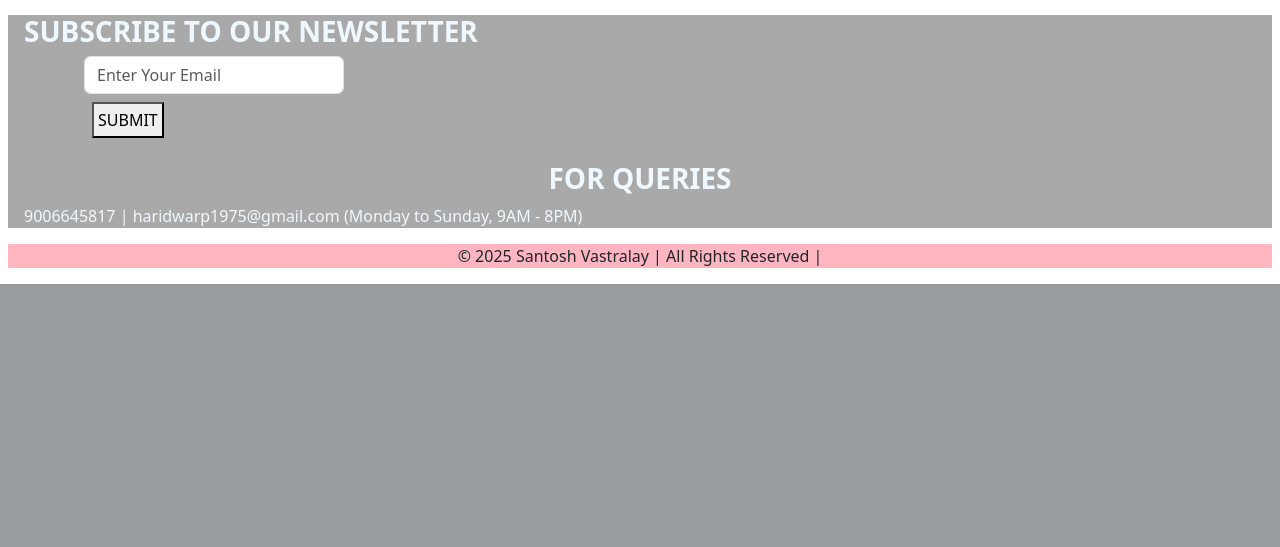
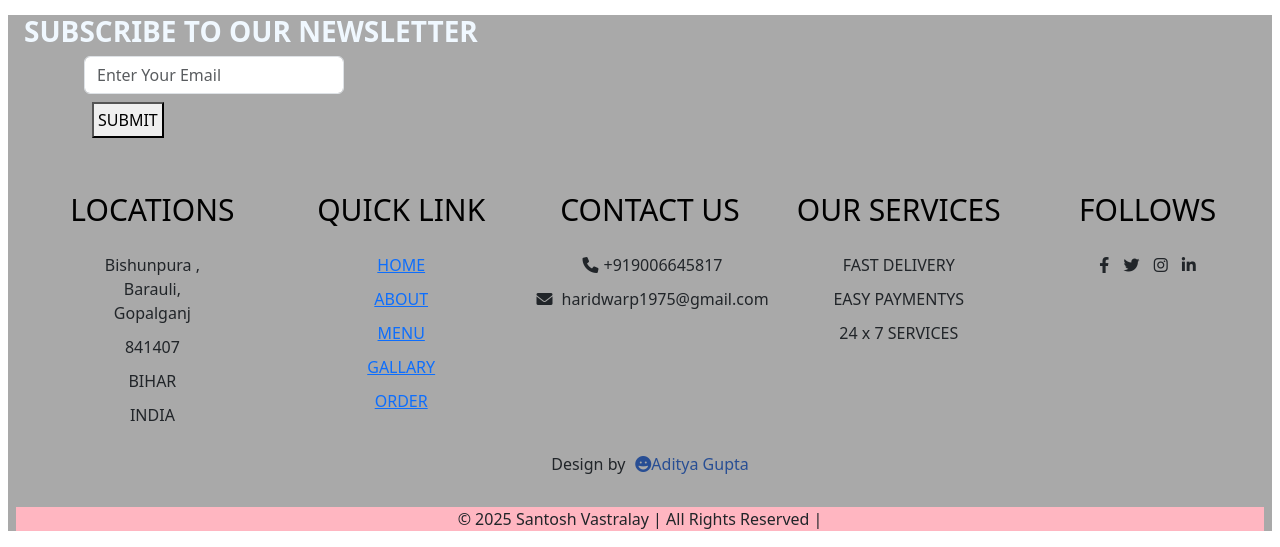
Before and after one commit to AdityaGupta2810/santoshvas, a PHP site: page / in a window 1280 px wide. Shown: the part 5064-5611 px from the top of the page. Before the commit the page ends 5348 px from the top, so only its background shows below. Run offline with PHP 8.4, Linux system fonts and the light colour scheme.

Commit message:
final commit for today

```diff
--- a/Ecommerce/Home/CSS/style.css
+++ b/Ecommerce/Home/CSS/style.css
@@ -21,7 +21,7 @@
     padding: 0 30px;
     color:black;
     transition: 0.5s ease;
-    font-weight: 500;
+    font-weight: 600;
 
 }
 
@@ -67,6 +67,53 @@
     width: 35em;
 }
 
+footer{
+    width: 100%;
+    padding: 30px 0 0 20px;
+    background: darkgray;
+
+}
+
+footer .footer_main{
+    display: grid;
+    grid-template-columns: 1fr 1fr 1fr 1fr 1fr;
+}
+
+footer .footer_main .footer_tag{
+    text-align: center;
+}
+
+footer .footer_main .footer_tag h2{
+    color: #000;
+    margin-bottom: 25px;
+    font-size: 30px;
+}
+
+footer .footer_main .footer_tag p{
+    margin: 10px 0;
+}
+
+footer .footer_main .footer_tag i{
+    margin: 0 5px;
+    cursor: pointer;
+}
+
+footer .footer_main .footer_tag i:hover{
+    color: #284e94;
+}
+
+footer .end{
+    display: flex;
+    align-items: center;
+    justify-content: center;
+    padding: 15px;
+}
+
+footer .end span{
+    color: #284e94;
+    margin-left: 10px;
+}
+
 /* body{
     font-family: 'Poppins', sans-serif;
 }
--- a/Ecommerce/index.html
+++ b/Ecommerce/index.html
@@ -288,17 +288,63 @@
                         </div>
 
 
-                        <div class="end-contact m-3">
 
-                            <h3 style="text-align: center; font-weight: bold; color: aliceblue;">FOR QUERIES</h3>
-                            <p style="color: aliceblue;">
 
-                                9006645817 | haridwarp1975@gmail.com
-                                (Monday to Sunday, 9AM - 8PM)
-                            </p>
+
+                    <footer>
+                        <div class="footer_main">
+
+                            <div class="footer_tag">
+                                <h2>LOCATIONS</h2>
+                                <p>Bishunpura ,<br>Barauli,<br>Gopalganj</p>
+                                <p>841407</p>
+                                <p>BIHAR</B></p>
+                                <p>INDIA</p>
+
+                            </div>
+
+                            <div class="footer_tag">
+                                <h2>QUICK LINK</h2>
+                                <p><a id="non-underline" href="index.html">HOME</a></p>
+                                <p><a id="non-underline" href="#About">ABOUT</a></p>
+                                <p><a id="non-underline" href="menu.html">MENU</a></p>
+                                <p><a id="non-underline" href="#Gallary">GALLARY</a></p>
+                                <p><a id="non-underline" href="order.html">ORDER</a></p>
+                            </div>
+
+                            <div class="footer_tag">
+
+                                <h2>CONTACT US</h2>
+
+
+
+                                <p><i class="fa-solid fa-phone ">  </i>+919006645817</p>
+
+                                <p><i class="fa-solid fa-envelope"></i> haridwarp1975@gmail.com</p>
+
+                            </div>
+
+                            <div class="footer_tag">
+                                <h2>OUR SERVICES</h2>
+                                <p>FAST DELIVERY</p>
+                                <p>EASY PAYMENTYS</p>
+                                <p>24 x 7 SERVICES</p>
+                            </div>
+
+                            <div class="footer_tag">
+                                <h2>FOLLOWS</h2>
+                                <i class="fa-brands fa-facebook-f"></i>
+                                <i class="fa-brands fa-twitter"></i>
+                                <i class="fa-brands fa-instagram"></i>
+                                <i class="fa-brands fa-linkedin-in"></i>
+                            </div>
+
                         </div>
 
-                    </div>
+                        <p class="end">Design by<span><i class="fa-solid fa-face-grin"></i>Aditya Gupta</span></p>
+
+                    </footer>
+
 
                     <div class="copyr m-2" style="background-color: lightpink;">
                         <p style="text-align: center;">© 2025 Santosh Vastralay | All Rights Reserved |</p>
```
